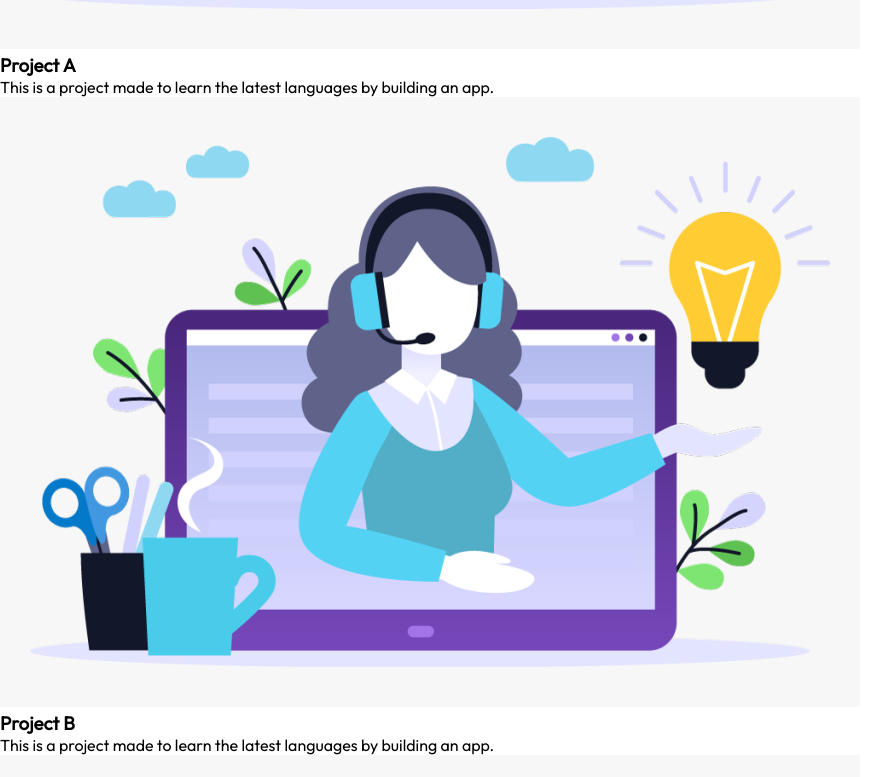
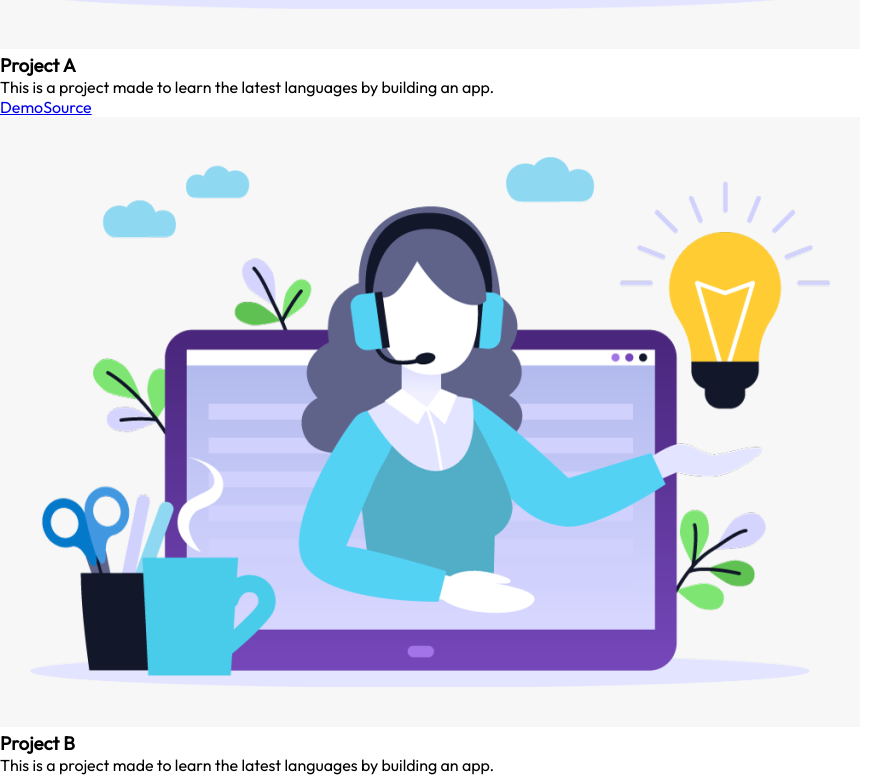
Before and after one commit to akashc-hub/Portfolio-React, a React (Vite) app: page / in a window 1280 px wide. Shown: the part 3749-4526 px from the top of the page, without its empty margins (0-893 px from the left). Built offline with nearby package versions, Linux system fonts and the light colour scheme.

Commit message:
first commit

```diff
--- a/src/components/Projects/Projects.jsx
+++ b/src/components/Projects/Projects.jsx
@@ -22,8 +22,8 @@ const Projects = () => {
                             }
                         </ul>
                         <div>
-                            {/* <a href={project.demo}>Demo</a>
-                            <a href={project.source}>Source</a> */}
+                            <a href={project.demo}>Demo</a>
+                            <a href={project.source}>Source</a>
                         </div>
                     </div>
                 })
```
